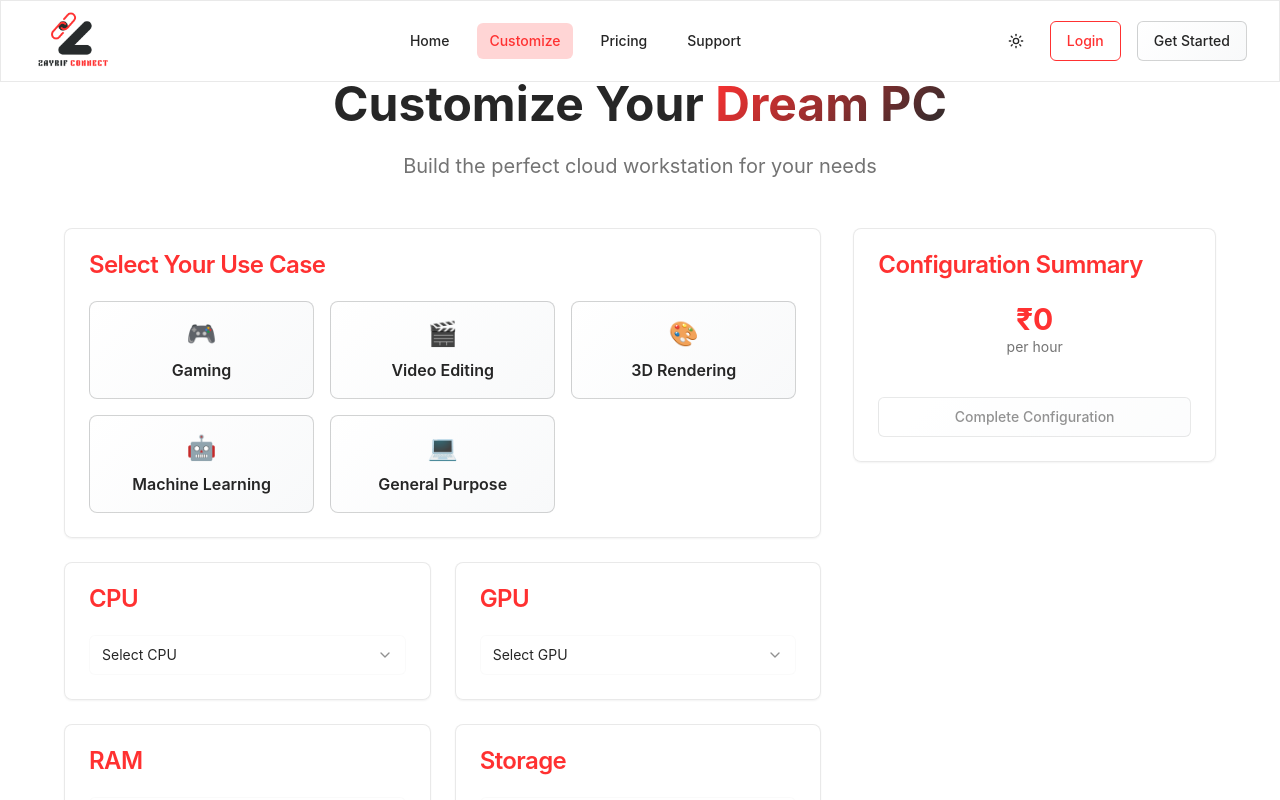
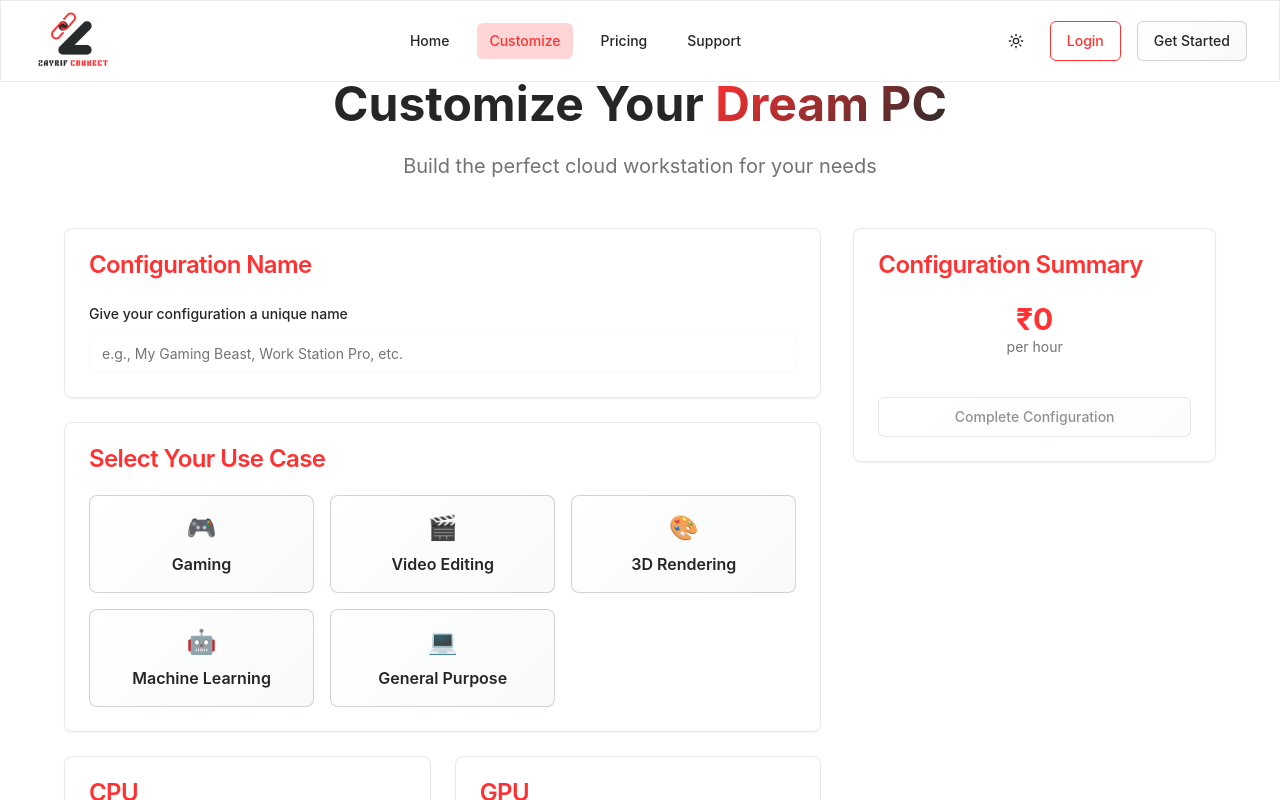
Before and after one commit to RFcode9/zayrif-connect, a React (Vite) app: page /customize in a window 1280 px wide. Shown: the top 800 px of the page. Built offline with nearby package versions, Linux system fonts and the light colour scheme.

Commit message:
feat: Add configuration name input
Added an input field to allow users to name their PC configurations.

```diff
--- a/src/pages/Customize.tsx
+++ b/src/pages/Customize.tsx
@@ -1,8 +1,9 @@
-
 import { useState } from 'react';
 import { Button } from '@/components/ui/button';
 import { Card, CardContent, CardHeader, CardTitle } from '@/components/ui/card';
 import { Select, SelectContent, SelectItem, SelectTrigger, SelectValue } from '@/components/ui/select';
+import { Input } from '@/components/ui/input';
+import { Label } from '@/components/ui/label';
 import Navbar from '@/components/Navbar';
 import { useNavigate } from 'react-router-dom';
 import { useAuth } from '@/contexts/AuthContext';
@@ -14,6 +15,7 @@ const Customize = () => {
   const { deployPC, isLoading } = useRental();
 
   const [config, setConfig] = useState({
+    name: '',
     useCase: '',
     cpu: '',
     gpu: '',
@@ -89,7 +91,7 @@ const Customize = () => {
     if (!isConfigComplete) return;
 
     const pcConfig = {
-      name: `${useCases.find(u => u.value === config.useCase)?.label} PC`,
+      name: config.name, // Use the custom name provided by user
       useCase: config.useCase,
       cpu: cpuOptions.find(c => c.value === config.cpu)?.label || '',
       gpu: gpuOptions.find(g => g.value === config.gpu)?.label || '',
@@ -124,6 +126,25 @@ const Customize = () => {
 
           <div className="grid grid-cols-1 lg:grid-cols-3 gap-8">
             <div className="lg:col-span-2 space-y-6">
+              {/* Configuration Name */}
+              <Card className="glass-effect border-border/20">
+                <CardHeader>
+                  <CardTitle className="text-accent">Configuration Name</CardTitle>
+                </CardHeader>
+                <CardContent>
+                  <div className="space-y-2">
+                    <Label htmlFor="configName">Give your configuration a unique name</Label>
+                    <Input
+                      id="configName"
+                      placeholder="e.g., My Gaming Beast, Work Station Pro, etc."
+                      value={config.name}
+                      onChange={(e) => handleConfigChange('name', e.target.value)}
+                      className="bg-background border-border/20"
+                    />
+                  </div>
+                </CardContent>
+              </Card>
+
               {/* Use Case */}
               <Card className="glass-effect border-border/20">
                 <CardHeader>
@@ -285,6 +306,13 @@ const Customize = () => {
                     <div className="text-sm text-muted-foreground">per hour</div>
                   </div>
 
+                  {config.name && (
+                    <div className="flex justify-between">
+                      <span className="text-muted-foreground">Name:</span>
+                      <span className="font-semibold">{config.name}</span>
+                    </div>
+                  )}
+
                   {config.useCase && (
                     <div className="flex justify-between">
                       <span className="text-muted-foreground">Use Case:</span>
```
